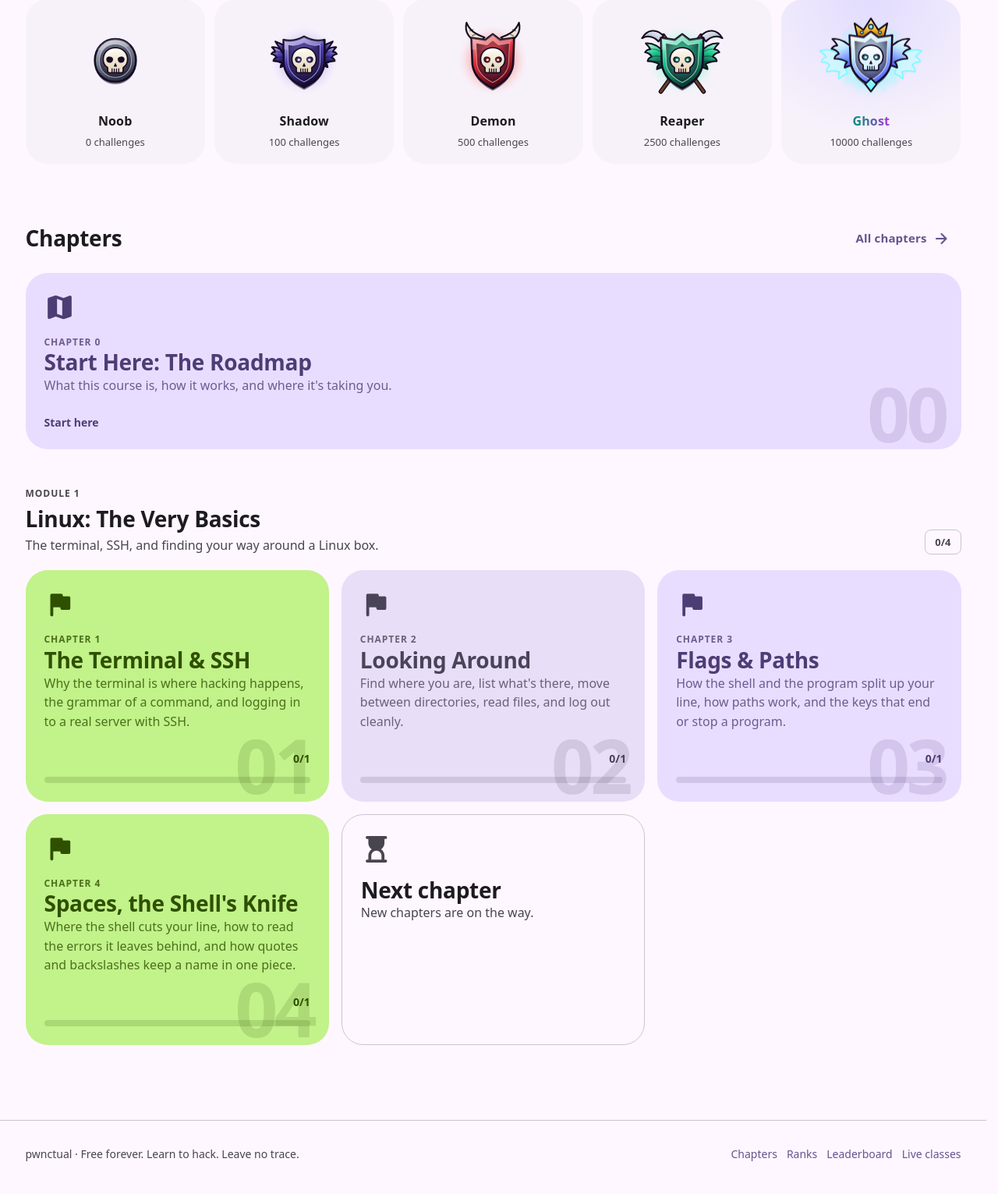
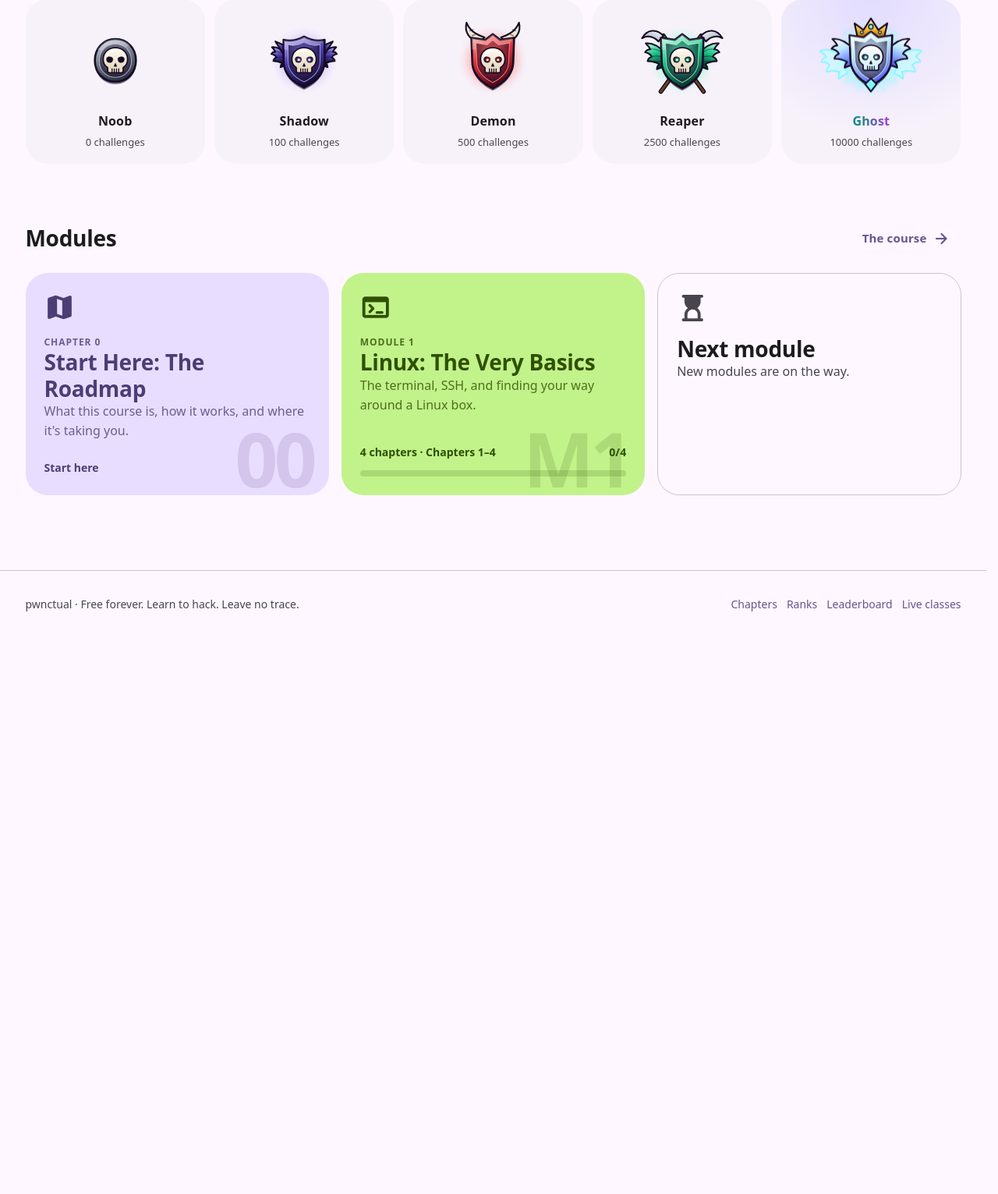
Before and after one commit to politejackal/pwnctual, a Flask app: page / in a window 1280 px wide. Shown: the part 1419-2950 px from the top of the page at 78% size. After the commit the page ends 2203 px from the top, so only its background shows below. Run offline with Flask 3, Linux system fonts and the light colour scheme; some web fonts are replaced.

Commit message:
Show modules as cards; list a module's chapters on its own page
The Learn and Home pages now show Chapter 0 and one card per module
instead of every chapter. Clicking a module opens /learn/<module-id>,
which lists its chapters with progress. Chapter breadcrumbs link back
to their module.

Co-Authored-By: Claude Opus 5.5 <noreply@anthropic.com>
Claude-Session: https://claude.ai/code/session_014VYoeWFB7yhykGsKKJwwDg

```diff
--- a/pwnctual/app.py
+++ b/pwnctual/app.py
@@ -14,7 +14,7 @@ from flask import (Flask, abort, g, jsonify, redirect, render_template, request,
 from markupsafe import Markup
 
 from . import db as dbm
-from .curriculum import CHALLENGES, CHAPTER_BY_ID, CHAPTERS, INTRO, MODULES, TOTAL_CHALLENGES
+from .curriculum import CHALLENGES, CHAPTER_BY_ID, CHAPTERS, INTRO, MODULE_BY_ID, MODULES, TOTAL_CHALLENGES
 from .emblems import emblem
 from . import classes as cls
 from . import shapes
@@ -336,6 +336,9 @@ RENAMED_CHAPTERS = {"first-contact": "the-terminal-and-ssh"}
 
 @app.get("/learn/<chapter_id>")
 def chapter_page(chapter_id):
+    """A chapter, or a module's list of chapters: they share this URL space."""
+    if chapter_id in MODULE_BY_ID:
+        return render_template("module.html", module=MODULE_BY_ID[chapter_id])
     if chapter_id in RENAMED_CHAPTERS:
         return redirect(url_for("chapter_page", chapter_id=RENAMED_CHAPTERS[chapter_id]), 301)
     chapter = CHAPTER_BY_ID.get(chapter_id) or abort(404)
--- a/pwnctual/curriculum/model.py
+++ b/pwnctual/curriculum/model.py
@@ -53,3 +53,9 @@ class Module:
     title: str
     summary: str
     chapters: list = field(default_factory=list)
+    # filled in by the registry
+    number: int = 0
+
+    @property
+    def challenges(self):
+        return [c for ch in self.chapters for c in ch.challenges]
--- a/pwnctual/static/css/app.css
+++ b/pwnctual/static/css/app.css
@@ -320,8 +320,6 @@ a.chip:active::after { opacity: .14; }
 /* ---------------------------------------------------------------- paths & modules */
 .path-card { position: relative; overflow: hidden; min-height: 220px; display: flex; flex-direction: column; }
 .path-card .num { font-size: 96px; font-weight: 900; line-height: .8; position: absolute; right: 20px; bottom: 8px; opacity: .14; letter-spacing: -.05em; }
-.module-head { display: flex; align-items: flex-end; gap: 16px; flex-wrap: wrap; margin: 48px 0 20px; }
-.module-head h3 { margin: 6px 0 4px; }
 .path-card .meta { margin-top: auto; padding-top: 24px; }
 .progress-line { height: 8px; border-radius: 8px; background: color-mix(in srgb, currentColor 16%, transparent); overflow: hidden; margin-top: 12px; }
 .progress-line > i { display: block; height: 100%; border-radius: 8px; background: currentColor; transition: width 1s var(--spring); }
--- /dev/null
+++ b/pwnctual/templates/_cards.html
@@ -0,0 +1,44 @@
+{% set TONES = ['primary', 'tertiary', 'secondary'] %}
+
+{% macro chapter_card(ch, tone) %}
+  {% set done = ch.challenges|selectattr('slug', 'in', my_solved)|list|length %}
+  <a class="card path-card tone-{{ tone }}" href="/learn/{{ ch.id }}">
+    <span class="material-symbols-rounded" style="font-size:40px">{{ 'flag' if ch.challenges else 'map' }}</span>
+    <div class="label" style="color:inherit;opacity:.8;margin-top:16px">Chapter {{ ch.number }}</div>
+    <div class="headline">{{ ch.title }}</div>
+    <div style="opacity:.8">{{ ch.summary }}</div>
+    <div class="meta">
+      {% if ch.challenges %}
+      <div class="row" style="font-size:14px;font-weight:650"><span>{{ '' if ch.video_id else 'Lecture coming soon' }}</span><span class="spacer"></span><span>{{ done }}/{{ ch.challenges|length }}</span></div>
+      <div class="progress-line"><i style="width:{{ (100 * done / ch.challenges|length)|round }}%"></i></div>
+      {% else %}
+      <div class="row" style="font-size:14px;font-weight:650"><span>Start here</span></div>
+      {% endif %}
+    </div>
+    <div class="num">{{ '%02d'|format(ch.number) }}</div>
+  </a>
+{% endmacro %}
+
+{% macro module_card(m, tone) %}
+  {% set total = m.challenges|length %}
+  {% set done = m.challenges|selectattr('slug', 'in', my_solved)|list|length %}
+  <a class="card path-card tone-{{ tone }}" href="/learn/{{ m.id }}">
+    <span class="material-symbols-rounded" style="font-size:40px">{{ 'check_circle' if total and done == total else 'terminal' }}</span>
+    <div class="label" style="color:inherit;opacity:.8;margin-top:16px">Module {{ m.number }}</div>
+    <div class="headline">{{ m.title }}</div>
+    <div style="opacity:.8">{{ m.summary }}</div>
+    <div class="meta">
+      <div class="row" style="font-size:14px;font-weight:650"><span>{{ m.chapters|length }} chapter{{ '' if m.chapters|length == 1 else 's' }} · Chapters {{ m.chapters[0].number }}–{{ m.chapters[-1].number }}</span><span class="spacer"></span><span>{{ done }}/{{ total }}</span></div>
+      <div class="progress-line"><i style="width:{{ (100 * done / total)|round if total else 0 }}%"></i></div>
+    </div>
+    <div class="num">M{{ m.number }}</div>
+  </a>
+{% endmacro %}
+
+{% macro coming_soon(what) %}
+  <div class="card outlined path-card">
+    <span class="material-symbols-rounded" style="font-size:40px;color:var(--on-surface-variant)">hourglass_top</span>
+    <div class="headline" style="margin-top:16px">Next {{ what }}</div>
+    <div class="muted">New {{ what }}s are on the way.</div>
+  </div>
+{% endmacro %}
--- a/pwnctual/templates/_chapter_cards.html
+++ /dev/null
@@ -1,45 +0,0 @@
-{% macro chapter_card(ch, tone) %}
-  {% set done = ch.challenges|selectattr('slug', 'in', my_solved)|list|length %}
-  <a class="card path-card tone-{{ tone }}" href="/learn/{{ ch.id }}">
-    <span class="material-symbols-rounded" style="font-size:40px">{{ 'flag' if ch.challenges else 'map' }}</span>
-    <div class="label" style="color:inherit;opacity:.8;margin-top:16px">Chapter {{ ch.number }}</div>
-    <div class="headline">{{ ch.title }}</div>
-    <div style="opacity:.8">{{ ch.summary }}</div>
-    <div class="meta">
-      {% if ch.challenges %}
-      <div class="row" style="font-size:14px;font-weight:650"><span>{{ '' if ch.video_id else 'Lecture coming soon' }}</span><span class="spacer"></span><span>{{ done }}/{{ ch.challenges|length }}</span></div>
-      <div class="progress-line"><i style="width:{{ (100 * done / ch.challenges|length)|round }}%"></i></div>
-      {% else %}
-      <div class="row" style="font-size:14px;font-weight:650"><span>Start here</span></div>
-      {% endif %}
-    </div>
-    <div class="num">{{ '%02d'|format(ch.number) }}</div>
-  </a>
-{% endmacro %}
-{% set tones = ['primary', 'tertiary', 'secondary'] %}
-<div class="grid grid-2">
-  {{ chapter_card(INTRO, tones[0]) }}
-</div>
-{% for m in MODULES %}
-  {% set slugs = m.chapters|map(attribute='challenges')|sum(start=[])|map(attribute='slug')|list %}
-  {% set m_done = slugs|select('in', my_solved)|list|length %}
-  <div class="module-head" id="{{ m.id }}">
-    <div>
-      <div class="label">Module {{ loop.index }}</div>
-      <h3 class="headline">{{ m.title }}</h3>
-      <div class="muted">{{ m.summary }}</div>
-    </div>
-    <span class="spacer"></span>
-    <span class="chip {{ 'good' if slugs and m_done == slugs|length }}">{{ m_done }}/{{ slugs|length }}</span>
-  </div>
-  <div class="grid grid-2">
-    {% for ch in m.chapters %}{{ chapter_card(ch, tones[loop.index % 3]) }}{% endfor %}
-    {% if loop.last %}
-    <div class="card outlined path-card">
-      <span class="material-symbols-rounded" style="font-size:40px;color:var(--on-surface-variant)">hourglass_top</span>
-      <div class="headline" style="margin-top:16px">Next chapter</div>
-      <div class="muted">New chapters are on the way.</div>
-    </div>
-    {% endif %}
-  </div>
-{% endfor %}
--- /dev/null
+++ b/pwnctual/templates/_course_cards.html
@@ -0,0 +1,6 @@
+{% from "_cards.html" import TONES, chapter_card, module_card, coming_soon with context %}
+<div class="grid grid-2">
+  {{ chapter_card(INTRO, TONES[0]) }}
+  {% for m in MODULES %}{{ module_card(m, TONES[loop.index % 3]) }}{% endfor %}
+  {{ coming_soon('module') }}
+</div>
--- a/pwnctual/templates/chapter.html
+++ b/pwnctual/templates/chapter.html
@@ -8,7 +8,7 @@
   <div class="crumbs">
     <a href="/">Home</a><span class="material-symbols-rounded">chevron_right</span>
     <a href="/learn">Chapters</a><span class="material-symbols-rounded">chevron_right</span>
-    {% if chapter.module %}<a href="/learn#{{ chapter.module.id }}">{{ chapter.module.title }}</a><span class="material-symbols-rounded">chevron_right</span>{% endif %}
+    {% if chapter.module %}<a href="/learn/{{ chapter.module.id }}">{{ chapter.module.title }}</a><span class="material-symbols-rounded">chevron_right</span>{% endif %}
     <span>Chapter {{ chapter.number }}</span>
   </div>
   <div class="label">{% if chapter.module %}{{ chapter.module.title }} · {% endif %}Chapter {{ chapter.number }}</div>
--- a/pwnctual/templates/index.html
+++ b/pwnctual/templates/index.html
@@ -77,9 +77,9 @@
 
 <section class="wrap section">
   <div class="row" style="margin-bottom:20px">
-    <h2 class="headline">Chapters</h2><span class="spacer"></span>
-    <a class="btn text" href="/learn">All chapters<span class="material-symbols-rounded">arrow_forward</span></a>
+    <h2 class="headline">Modules</h2><span class="spacer"></span>
+    <a class="btn text" href="/learn">The course<span class="material-symbols-rounded">arrow_forward</span></a>
   </div>
-  {% include "_chapter_cards.html" %}
+  {% include "_course_cards.html" %}
 </section>
 {% endblock %}
--- a/pwnctual/templates/learn.html
+++ b/pwnctual/templates/learn.html
@@ -6,8 +6,8 @@
   <header class="learn-head">
     <div class="label">The course</div>
     <h1 class="display-s">Learn to hack, one chapter at a time.</h1>
-    <p class="lede muted">Each chapter is a lecture on YouTube, notes, and a real
-      hands-on challenge. When you finish a challenge, tell us and we'll take your word for it.</p>
+    <p class="lede muted">The course is split into modules. Open one to see its chapters: each is a lecture
+      on YouTube, notes, and a real hands-on challenge. When you finish a challenge, tell us and we'll take your word for it.</p>
     <div class="row" style="gap:8px">
       <span class="chip good"><span class="material-symbols-rounded">redeem</span>Free forever</span>
     </div>
@@ -16,6 +16,6 @@
         <span><a href="/login?next=/learn">Sign in</a> to save your progress and climb the ranks. Watching and playing work without an account.</span></div>
     {% endif %}
   </header>
-  {% include "_chapter_cards.html" %}
+  {% include "_course_cards.html" %}
 </div>
 {% endblock %}
```
Also changed, not shown: pwnctual/curriculum/__init__.py (+6 -1 lines), pwnctual/templates/module.html (added, +28 -0 lines), README.md.
